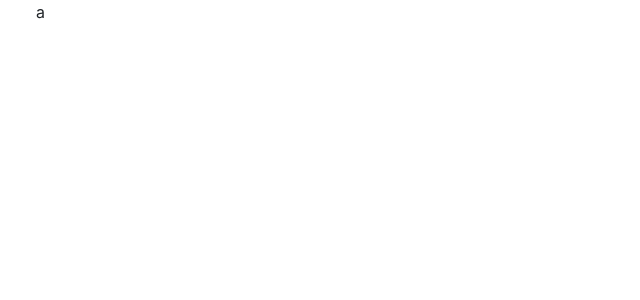
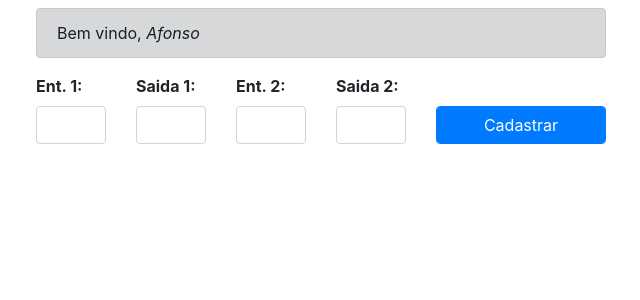
Before and after one commit to diedona/react-apontamentos-app, a React (Create React App) app: page / in a window 1280 px wide. Shown: the top 300 px of the page, without its empty margins (319-959 px from the left). Built offline with nearby package versions, Linux system fonts and the light colour scheme.

Commit message:
cadastro inicial de apontamentos

```diff
--- a/src/App.js
+++ b/src/App.js
@@ -1,10 +1,22 @@
-import React from 'react';
+import React, { useState } from 'react';
 import './css/custom.css';
 
+import Header from './components/Header';
+import ListaApontamentos from './components/ListaApontamentos';
+import CadastrarApontamento from './components/CadastrarApontamento';
+
 export default function App() {
+    const [apontamentos, setApontamentos] = useState([]);
+    const onSubmit = (novoApontamento) => {
+        console.log(novoApontamento);
+        setApontamentos([...apontamentos, novoApontamento]);
+    }
+
     return (
-        <div className="container container-mini">
-            a
+        <div className="container container-mini mt-2">
+            <Header />
+            <ListaApontamentos apontamentos={apontamentos} />
+            <CadastrarApontamento onSubmit={(novoApontamento) => onSubmit(novoApontamento)} />
         </div>
     );
 }
--- /dev/null
+++ b/src/components/Apontamento.js
@@ -0,0 +1,12 @@
+import React from 'react';
+
+export default function Apontamento({ apontamento }) {
+    return (
+        <div className="row">
+            <div className="col-3 text-center">{apontamento.entrada1}</div>
+            <div className="col-3 text-center">{apontamento.saida1}</div>
+            <div className="col-3 text-center">{apontamento.entrada2}</div>
+            <div className="col-3 text-center">{apontamento.saida2}</div>
+        </div>
+    );
+}
--- /dev/null
+++ b/src/components/CadastrarApontamento.js
@@ -0,0 +1,54 @@
+import React, { useState } from 'react';
+
+export default function CadastrarApontamento({ onSubmit }) {
+
+    const estadoInicial = () => {
+        return { entrada1: '', saida1: '', entrada2: '', saida2: '' };
+    }
+    const [apontamento, setApontamento] = useState(estadoInicial());
+    const onChange = (e) => {
+        setApontamento({ ...apontamento, [e.target.name]: e.target.value })
+    };
+    const cadastrar = () => {
+        onSubmit(apontamento);
+        setApontamento(estadoInicial());
+    }
+
+    return (
+        <div className="row mt-2">
+            <div className="col-2">
+                <label>Ent. 1:</label>
+                <input type="text"
+                    className="form-control"
+                    name="entrada1"
+                    value={apontamento.entrada1}
+                    onChange={(e) => onChange(e)} />
+            </div>
+            <div className="col-2">
+                <label>Saida 1:</label>
+                <input type="text" className="form-control"
+                    name="saida1"
+                    value={apontamento.saida1}
+                    onChange={(e) => onChange(e)} />
+            </div>
+            <div className="col-2">
+                <label>Ent. 2:</label>
+                <input type="text" className="form-control"
+                    name="entrada2"
+                    value={apontamento.entrada2}
+                    onChange={(e) => onChange(e)} />
+            </div>
+            <div className="col-2">
+                <label>Saida 2:</label>
+                <input type="text" className="form-control"
+                    name="saida2"
+                    value={apontamento.saida2}
+                    onChange={(e) => onChange(e)} />
+            </div>
+            <div className="col-4">
+                <label>&nbsp;</label>
+                <button onClick={() => cadastrar()} className="form-control btn btn-primary">Cadastrar</button>
+            </div>
+        </div>
+    );
+}
--- /dev/null
+++ b/src/components/Header.js
@@ -0,0 +1,9 @@
+import React from 'react';
+
+export default function Headers(props) {
+    return (
+        <div className="alert alert-dark" role="alert">
+            Bem vindo, <em>Afonso</em>
+        </div>
+    );
+}
--- /dev/null
+++ b/src/components/ListaApontamentos.js
@@ -0,0 +1,13 @@
+import React from 'react';
+
+import Apontamento from './Apontamento';
+
+export default function ListaApontamentos({ apontamentos }) {
+    return (
+        <div>
+            {apontamentos.map(apontamento =>
+                <Apontamento apontamento={apontamento} />
+            )}
+        </div>
+    );
+}
--- a/src/css/custom.css
+++ b/src/css/custom.css
@@ -1,4 +1,8 @@
 .container-mini {
-    height: 100vh;
+    height: calc(100vh - 0.5em);
     width: 600px;
 }
+
+label {
+    font-weight: bold;
+}
```
